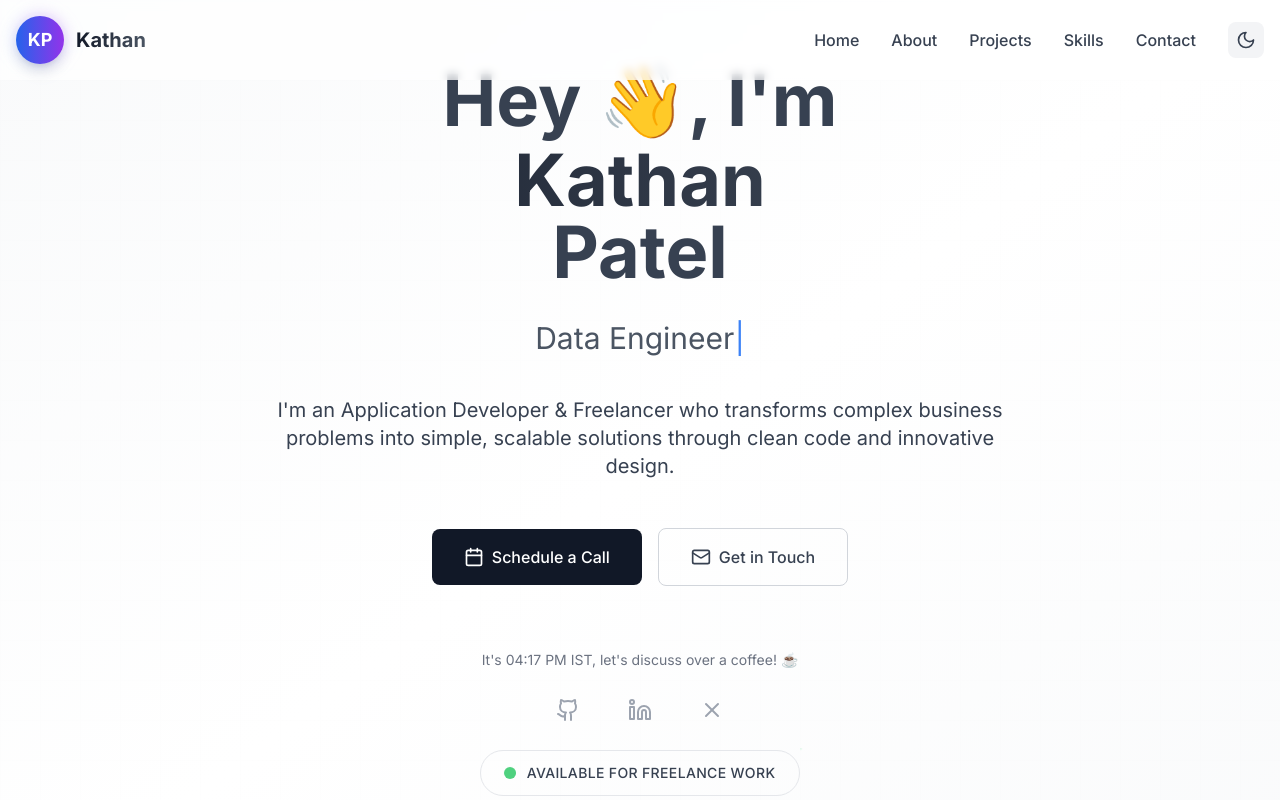
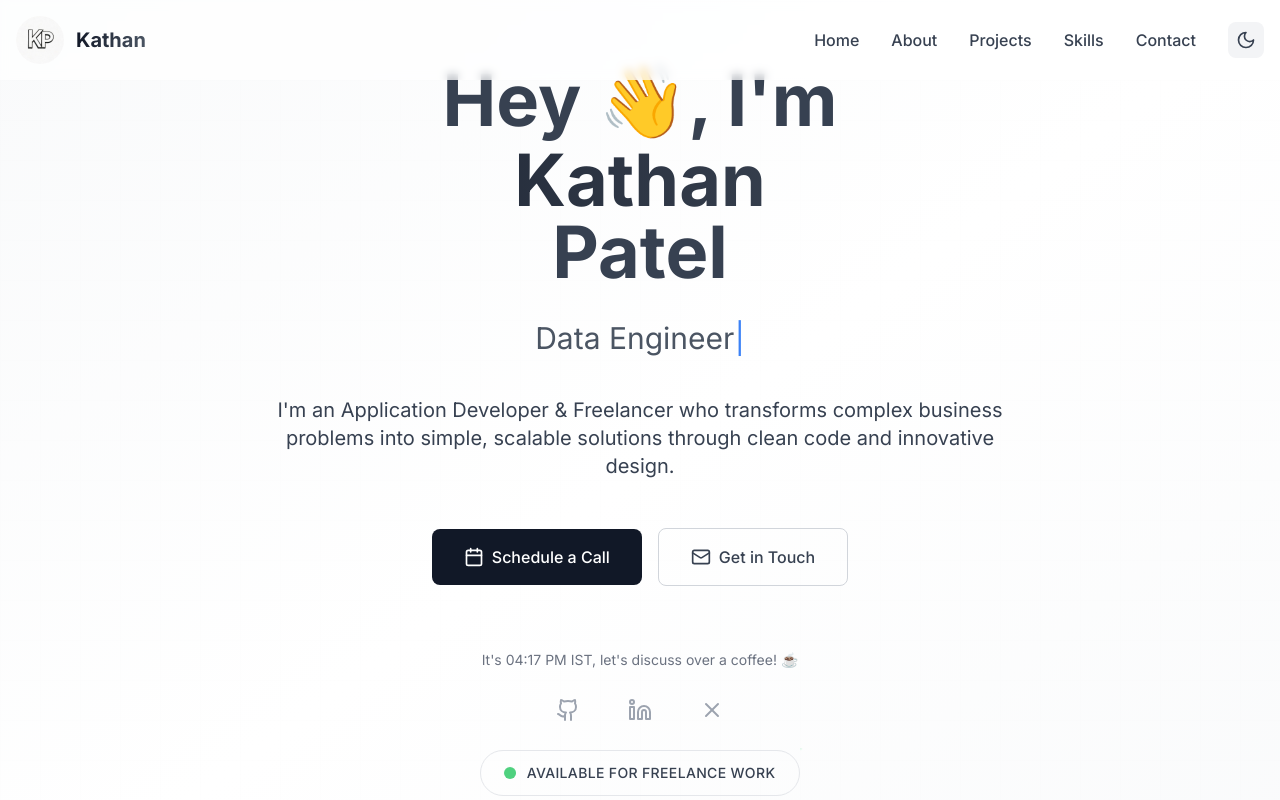
Before and after one commit to kathan1509/my-portfolio, a React (Vite) app: page / in a window 1280 px wide. Shown: the top 800 px of the page. Built offline with nearby package versions, Linux system fonts and the light colour scheme.

Commit message:
feat: update logo component to use image and add fallback text; change favicon to new image

```diff
--- a/index.html
+++ b/index.html
@@ -2,7 +2,7 @@
 <html lang="en" class="scroll-smooth">
   <head>
     <meta charset="UTF-8" />
-    <link rel="icon" type="image/svg+xml" href="/favicon.svg" />
+    <link rel="icon" type="image/svg+xml" href="/image.png" />
     <meta name="viewport" content="width=device-width, initial-scale=1.0" />
     <meta
       name="description"
--- a/src/components/Logo.tsx
+++ b/src/components/Logo.tsx
@@ -8,58 +8,45 @@ export default function Logo() {
       transition={{ duration: 0.5, ease: "easeOut" }}
       className="relative"
     >
-      {/* Animated Background Circle */}
+      {/* Simple Logo Container */}
       <motion.div
-        className="absolute inset-0 rounded-full bg-gradient-to-r from-blue-500 to-purple-600"
-        animate={{
-          scale: [1, 1.1, 1],
-          rotate: [0, 180, 360],
-        }}
-        transition={{
-          duration: 8,
-          repeat: Infinity,
-          ease: "linear",
-        }}
-        style={{ filter: "blur(8px)", opacity: 0.3 }}
-      />
-
-      {/* Main Logo Container */}
-      <motion.div
-        className="relative w-12 h-12 bg-gradient-to-r from-blue-600 to-purple-600 rounded-full flex items-center justify-center shadow-lg"
+        className="relative w-12 h-12 flex items-center justify-center"
         whileHover={{
           scale: 1.1,
-          rotate: 5,
           transition: { duration: 0.3 },
         }}
         whileTap={{ scale: 0.95 }}
       >
-        {/* Logo Text */}
-        <motion.span
-          className="text-white font-bold text-lg select-none"
+        {/* Logo Image */}
+        <motion.img
+          src="/image.png"
+          alt="Kathan Patel Logo"
+          className="w-12 h-12 object-cover rounded-full"
           initial={{ opacity: 0 }}
           animate={{ opacity: 1 }}
           transition={{ delay: 0.2 }}
           whileHover={{
-            scale: 1.1,
+            scale: 1.05,
             transition: { duration: 0.2 },
           }}
+          onError={(e) => {
+            // Fallback to text if image fails to load
+            e.currentTarget.style.display = "none";
+            const fallback = e.currentTarget.nextElementSibling as HTMLElement;
+            if (fallback) fallback.style.display = "block";
+          }}
+        />
+
+        {/* Fallback Text (hidden by default) */}
+        <motion.span
+          className="text-gray-900 dark:text-white font-bold text-lg select-none"
+          style={{ display: "none" }}
+          initial={{ opacity: 0 }}
+          animate={{ opacity: 1 }}
+          transition={{ delay: 0.2 }}
         >
           KP
         </motion.span>
-
-        {/* Animated Ring */}
-        <motion.div
-          className="absolute inset-0 rounded-full border-2 border-blue-400"
-          animate={{
-            scale: [1, 1.2, 1],
-            opacity: [0.5, 0, 0.5],
-          }}
-          transition={{
-            duration: 2,
-            repeat: Infinity,
-            ease: "easeInOut",
-          }}
-        />
       </motion.div>
     </motion.div>
   );
```
Also changed, not shown: public/image.png (added).
